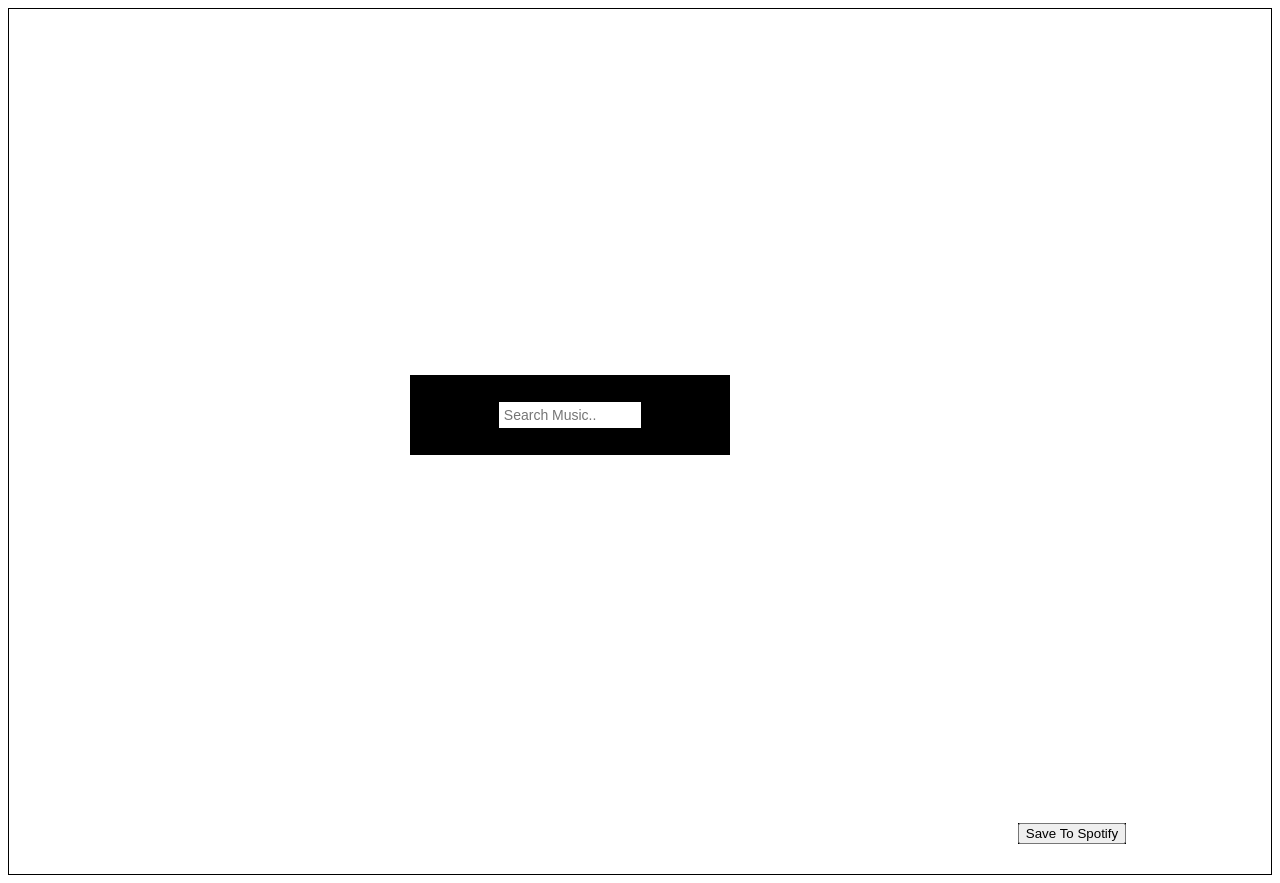
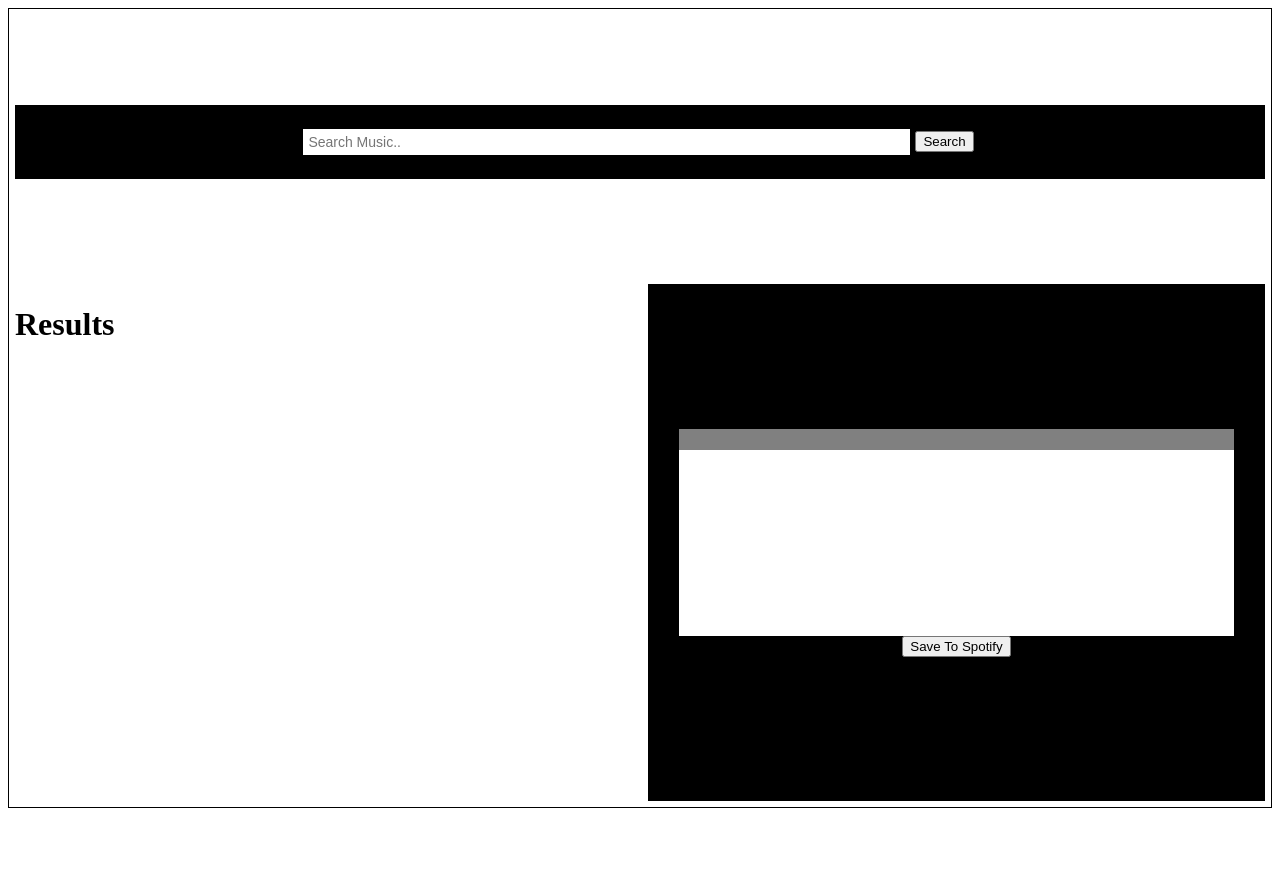
Before and after one commit to ritabobita/Jammming, a Next.js app: page / in a window 1280 px wide. After the commit the page ends 816 px from the top, so only its background shows below. Built offline with nearby package versions, Linux system fonts and the light colour scheme.

Commit message:
abort css grid transform change

```diff
--- a/components/Playlist.js
+++ b/components/Playlist.js
@@ -3,12 +3,10 @@ import Tracklist from '../components/Tracklist';
 
 function Playlist() {
 
-
-
     return (
         <div className={styles.playlistContainer}>
             <Tracklist />
-            <button>Save To Spotify</button>
+            <button  type='submit'>Save To Spotify</button>
         </div>
     )
 }
--- a/components/SearchBar.js
+++ b/components/SearchBar.js
@@ -1,25 +1,20 @@
 import styles from '../styles/SearchBar.module.css'
 import { useState } from 'react';
+import SearchResults from '../components/SearchResults.js';
 
-/*NEXT STEP: continue creating status components
+/*NEXT STEP: continue creating static components -- might need to complete css asthetic a little more, but being hardcoding mock
+data in either json or array format (focus on how your components will interact with the data rather than on how they will
+retrieve data from APIs)
  */
-function SearchBar({ onSearchInputChange }) {
+function SearchBar({ }) {
 
-  const [button, setButton] = useState('');
-
-    function handleChange(e) {
-        const inputValue = e.target.value;
-        onSearchInputChange(inputValue)
-        if (inputValue) {
-          setButton(inputValue)
-        }
-    }
 
     return (
         <div className={styles.searchContainer}>
-            <input type='search' placeholder="Search Music.." className={styles.searchInput} onChange={handleChange}></input>
-            <button type='submit' className={`${styles.noButton} ${button ? styles.searchButton : ''}`} >Search</button>
+            <input type='search' placeholder="Search Music.." className={styles.searchInput}></input>
+            <button type='submit' className={styles.searchButton}>Search</button>
         </div>
+
     )
 }
 
--- a/components/SearchResults.js
+++ b/components/SearchResults.js
@@ -1,11 +1,13 @@
 import styles from '../styles/SearchResults.module.css'
 import { useState } from 'react';
 
-function SearchResults() {
+function SearchResults({ }) {
+
+
 
     return (
         <div className={styles.resultsContainer}>
-
+                <h1>Results</h1>
         </div>
     )
 }
--- a/pages/index.js
+++ b/pages/index.js
@@ -4,26 +4,41 @@ import { useState, useEffect } from 'react';
 import SearchBar from '../components/SearchBar';
 import Playlist from '../components/Playlist'
 import SearchResults from '../components/SearchResults';
+//import Tracklist from '../components/Tracklist';
 
 
 export default function Home() {
-  const [searchInput, setSearchInput] = useState(false);
 
-  function handleSearchInput() {
-    setSearchInput(true);
-}
+  const tracks = [{
+    name: 'Paradise City',
+    artist: "Guns N' Roses",
+    album: 'Appetite For Destruction',
+    id: 0
+  },
+  {
+    name: 'Hey Lou',
+    artist: 'Lewis OfMan, Camille Jansen',
+    album: 'Cristal Medium Blue',
+    id: 1
+  },
+  {
+    name: 'War',
+    artist: 'IDLES',
+    album: 'Ultra Mono',
+    id: 2
+  }
+]
 
-  console.log("Component re-rendered")
 
   return (
-      <div className= {`${searchInput ? styles.containerChange : styles.container }`}>
+      <div className= {styles.container}>
           <Head>
               <title>Jammming</title>
               <link rel="icon" href="/favicon.ico" />
           </Head>
-          <SearchBar onSearchInputChange={handleSearchInput} />
-          <SearchResults/>
-          <Playlist/>
+          <SearchBar />
+          <SearchResults />
+          <Playlist />
       </div>
   );
 }
--- a/styles/Home.module.css
+++ b/styles/Home.module.css
@@ -3,28 +3,7 @@
 .container {
   min-height: 100vh;
   display: grid;
-  grid-template-columns: 15rem 20rem 15rem;
-  grid-template-rows: 20rem 5rem 20rem;
-  /*grid-template: 20rem 5rem 20rem / 15rem 20rem 15rem;*/
-  grid-template-areas: ". . ."
-                       ". search ."
-                       ". . .";
-  grid-gap: 1rem;
-  padding: 1.875rem;
-  border: black solid 1px;
-  box-sizing: border-box;
-  justify-content: center;
-  align-content: center;
-  width: 100%;
-  transition: all 1s ease;
-}
-
-.containerChange {
-  min-height: 100vh;
-  display: grid;
-  grid-template-columns: repeat(4, 25%);
-  grid-template-rows: repeat(3, 10%) 70%;
-  /*grid-template: repeat(3, 10%) 70% / repeat(4, 25%);*/
+  grid-template: repeat(3, 10%) 70% / repeat(4, 25%);
   grid-template-areas: "header header header header"
                        "search search search search"
                        ". searchButton searchButton ."
--- a/styles/SearchBar.module.css
+++ b/styles/SearchBar.module.css
@@ -21,10 +21,6 @@
     }
   }
 
-  .noButton {
-    display: none;
-  }
-
   .searchButton{
     display: block;
     grid-area: searchButton;
--- a/styles/SearchResults.module.css
+++ b/styles/SearchResults.module.css
@@ -1,5 +1,5 @@
 
 .resultsContainer {
-    background-color: black;
+    background-color: white;
     grid-area: results;
 }
```
Also changed, not shown: styles/Playlist.module.css (line endings or trailing spaces).
